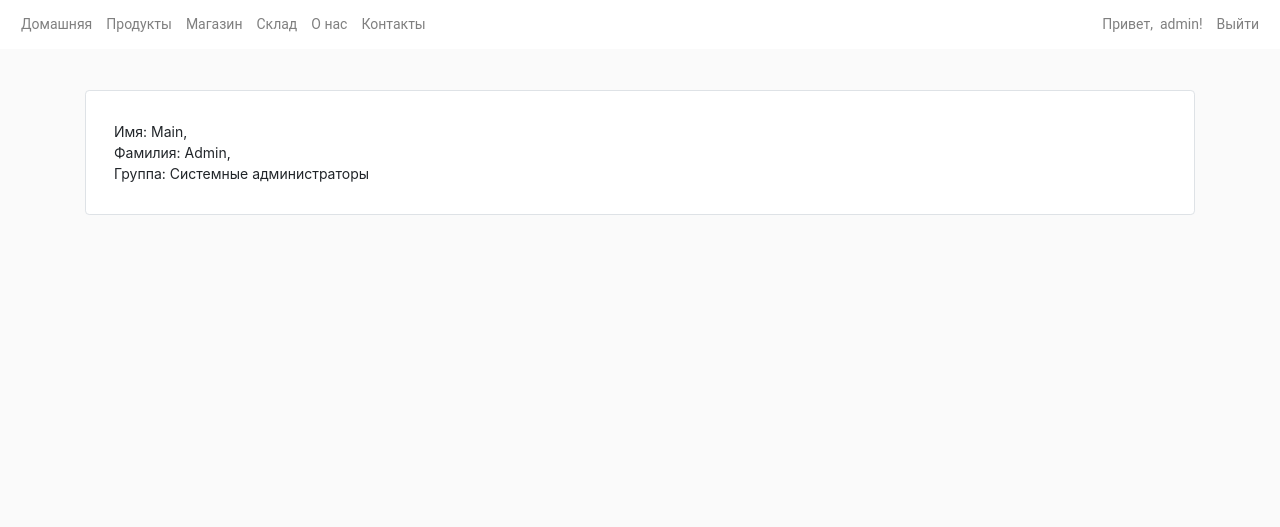
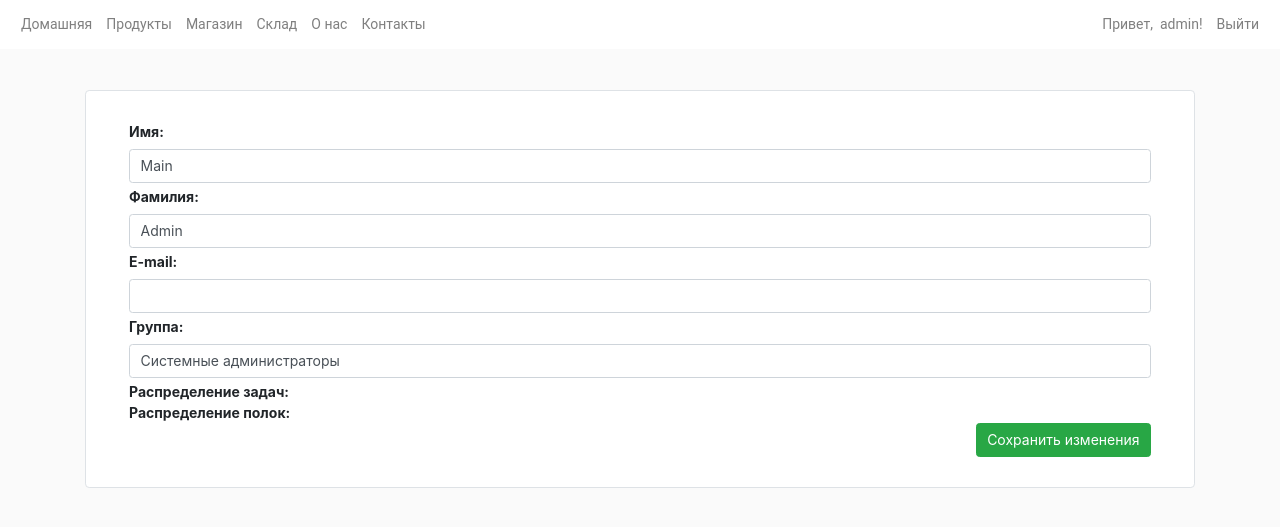
Before and after one commit to ChoroDev/master-degree-graduation-project, a Django app: page /profile in a window 1280 px wide. Shown: the top 527 px of the page. Run offline with Django 3.2, Linux system fonts and the light colour scheme; a user stored in the database is signed in; some libraries are stand-ins or nearby versions.

Commit message:
Continuing to work on profile

```diff
--- a/graduationwork/automated_system/models.py
+++ b/graduationwork/automated_system/models.py
@@ -7,8 +7,6 @@ from django.dispatch import receiver
 class User(models.Model):
     user = models.OneToOneField(
         BaseUser, parent_link=True, related_name='profile', null=True, on_delete=models.CASCADE)
-    last_access = models.DateTimeField(auto_now=True)
-    login = models.CharField(max_length=30)
     USER_GROUPS = (
         ('P', 'Personel'),
         ('M', 'Management'),
@@ -26,8 +24,6 @@ def create_user_profile(sender, instance, created, **kwargs):
 @receiver(post_save, sender=BaseUser)
 def save_profile(sender, instance, created, **kwargs):
     profile = User.objects.get_or_create(user=instance)[0]
-    profile.login = instance.username
-    profile.last_access = instance.last_login
     profile.save()
 
 
@@ -77,6 +73,7 @@ class Sales(models.Model):
 
 class Store(models.Model):
     product = models.ForeignKey(Product, on_delete=models.SET_NULL, null=True)
+    user = models.ForeignKey(User, on_delete=models.SET_NULL, null=True)
     product_count = models.IntegerField(default=0)
     width = models.FloatField(default=0.0)
     height = models.FloatField(default=0.0)
--- a/graduationwork/templates/profile.html
+++ b/graduationwork/templates/profile.html
@@ -6,7 +6,67 @@
 {% block content %}
   {% if user.is_authenticated %}
     <div class="jumbotron border">
-      Имя: {{ user.first_name }}, <br>Фамилия: {{ user.last_name }}, <br>Группа: {{ userGroup }}
+      <div class="container-md">
+        <div class="row">
+          <div class="col-md">
+            <label for="first_name" class="font-weight-bold">Имя: </label>
+            <div class="input-group mb-1">
+              <input type=text id="first_name" class="form-control input-sm" value="{{ user.first_name }}">
+            </div>
+          </div>
+        </div>
+        <div class="row">
+          <div class="col-md">
+            <label for="last_name" class="font-weight-bold">Фамилия: </label>
+            <div class="input-group mb-1">
+              <input type=text id="last_name" class="form-control input-sm" value="{{ user.last_name }}">
+            </div>
+          </div>
+        </div>
+        <div class="row">
+          <div class="col-md">
+            <label for="email" class="font-weight-bold">E-mail: </label>
+            <div class="input-group mb-1">
+              <input type=text id="email" class="form-control input-sm" value="{{ user.email }}">
+            </div>
+          </div>
+        </div>
+        <div class="row">
+          <div class="col-md">
+            {% if request.user|has_group:'Management' or request.user|has_group:'SystemAdministrators' %}
+              <label for="group" class="font-weight-bold">Группа: </label>
+              <div class="input-group mb-1">
+                <input type=text id="group" class="form-control input-sm" value="{{ userGroup }}">
+              </div>
+            {% else %}
+              <b>Группа: </b>{{ userGroup }}
+            {% endif %}
+          </div>
+        </div>
+        <div class="row">
+          <div class="col-md">
+            {% if request.user|has_group:'Management' or request.user|has_group:'SystemAdministrators' %}
+              <b>Распределение задач:</b><br>
+            {% else %}
+              <b>Назначенные задания:</b><br>
+            {% endif %}
+          </div>
+        </div>
+        <div class="row">
+          <div class="col-md">
+            {% if request.user|has_group:'Management' or request.user|has_group:'SystemAdministrators' %}
+              <b>Распределение полок:</b><br>
+            {% else %}
+              <b>Назначенные полки:</b><br>
+            {% endif %}
+          </div>
+        </div>
+        <div class="row">
+          <div class="col-md">
+            <button class="btn btn-success float-right" type="button">Сохранить изменения</button>
+          </div>
+        </div>
+      </div>
     </div>
   {% endif %}
 {% endblock content %}
```
Also changed, not shown: graduationwork/automated_system/migrations/0004_auto_20200510_1642.py (added), graduationwork/automated_system/migrations/0005_auto_20200510_1654.py (added), graduationwork/db.sqlite3, note/database.png.
